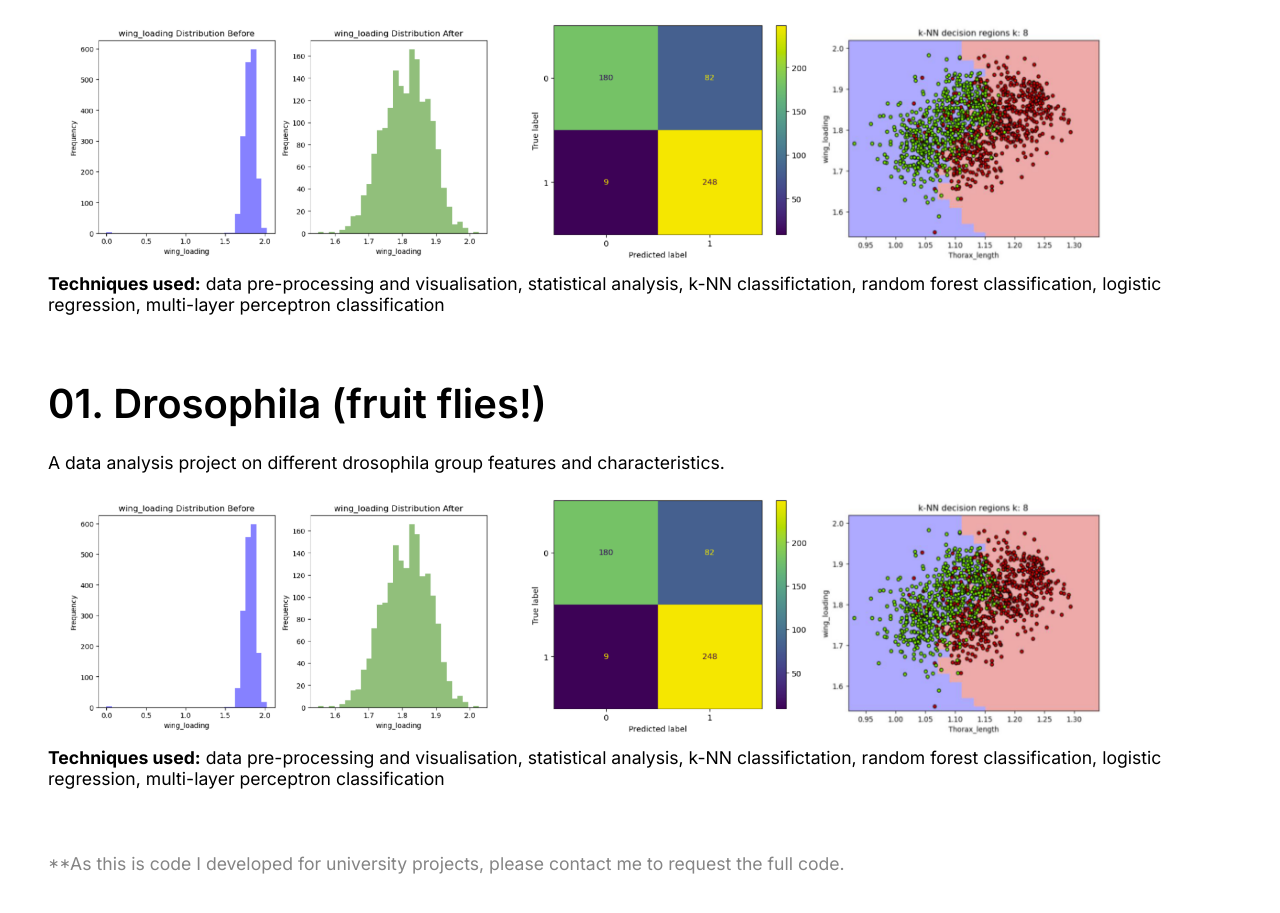
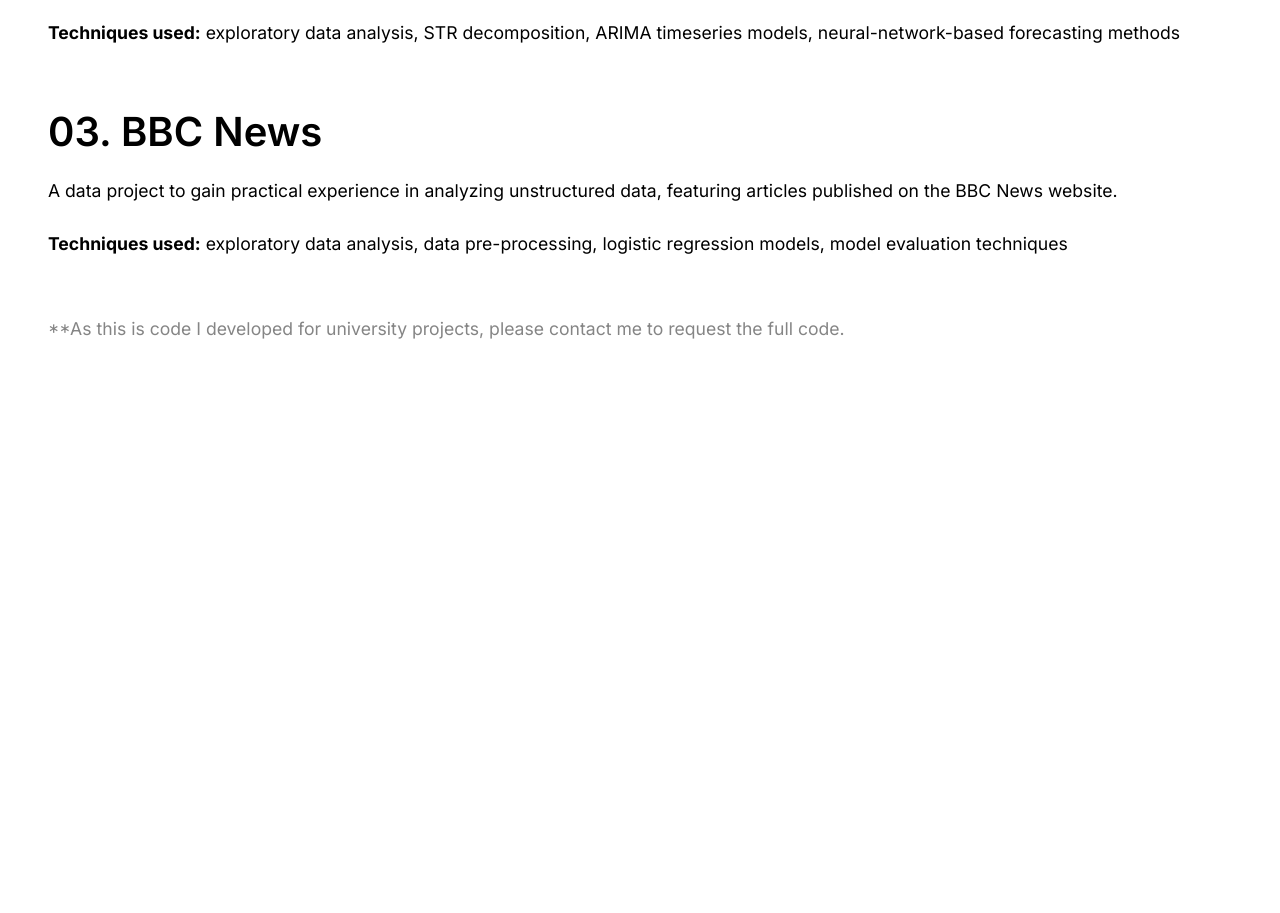
Before and after one commit to luciavu/portfolio, a React (Vite) app: page / in a window 1280 px wide. Shown: the part 7923-8836 px from the top of the page. After the commit the page ends 8310 px from the top, so only its background shows below. Built offline with nearby package versions, Linux system fonts and the light colour scheme.

Commit message:
Data projects WIP

```diff
--- a/src/components/DataSci/DataSci.tsx
+++ b/src/components/DataSci/DataSci.tsx
@@ -7,10 +7,6 @@
         <h1 className="name">Data Science Projects</h1>
       </div>
 
-      <p>
-        One of my main interests in learning is data science, statistics and analysing data as I
-        enjoy working with numbers and data.
-      </p>
       <p>Below are a few of my favourite data science projects:</p>
       <div className="dataproject">
         <div className="title">01. Drosophila (fruit flies!)</div>
@@ -32,45 +28,30 @@
           multi-layer perceptron classification
         </div>
       </div>
+
       <div className="dataproject">
-        <div className="title">02. Turkish Dry Beans</div>
+        <div className="title">02. Queensland Labor Force Data</div>
         <div className="description">
-          A data pre-processing and analysis project on the structural and shape features of
-          different dry bean varieties used in Turkish agriculture.
+          A data analysis project examining Queensland labour force data and relevant side data on
+          inflation and interest rates, to make predictions of its future movements using timeseries
+          forecasting techniques.
         </div>
-        <div className="snippets">
-          <img
-            className="long"
-            src="./images/data-project/project1/drosophila1.png"
-            alt="Drosophila Project"
-          ></img>
-          <img src="./images/data-project/project1/drosophila2.png" alt="Drosophila Project"></img>
-          <img src="./images/data-project/project1/drosophila3.png" alt="Drosophila Project"></img>
-        </div>
+        <div className="snippets"></div>
         <div className="techniques">
-          <strong>Techniques used:</strong> data pre-processing and visualisation, statistical
-          analysis, k-NN classifictation, random forest classification, logistic regression,
-          multi-layer perceptron classification
+          <strong>Techniques used:</strong> exploratory data analysis, STR decomposition, ARIMA
+          timeseries models, neural-network-based forecasting methods
         </div>
       </div>
       <div className="dataproject">
-        <div className="title">01. Drosophila (fruit flies!)</div>
+        <div className="title">03. BBC News</div>
         <div className="description">
-          A data analysis project on different drosophila group features and characteristics.
+          A data project to gain practical experience in analyzing unstructured data, featuring
+          articles published on the BBC News website.
         </div>
-        <div className="snippets">
-          <img
-            className="long"
-            src="./images/data-project/project1/drosophila1.png"
-            alt="Drosophila Project"
-          ></img>
-          <img src="./images/data-project/project1/drosophila2.png" alt="Drosophila Project"></img>
-          <img src="./images/data-project/project1/drosophila3.png" alt="Drosophila Project"></img>
-        </div>
+        <div className="snippets"></div>
         <div className="techniques">
-          <strong>Techniques used:</strong> data pre-processing and visualisation, statistical
-          analysis, k-NN classifictation, random forest classification, logistic regression,
-          multi-layer perceptron classification
+          <strong>Techniques used:</strong> exploratory data analysis, data pre-processing, logistic
+          regression models, model evaluation techniques
         </div>
       </div>
       <p>
```
